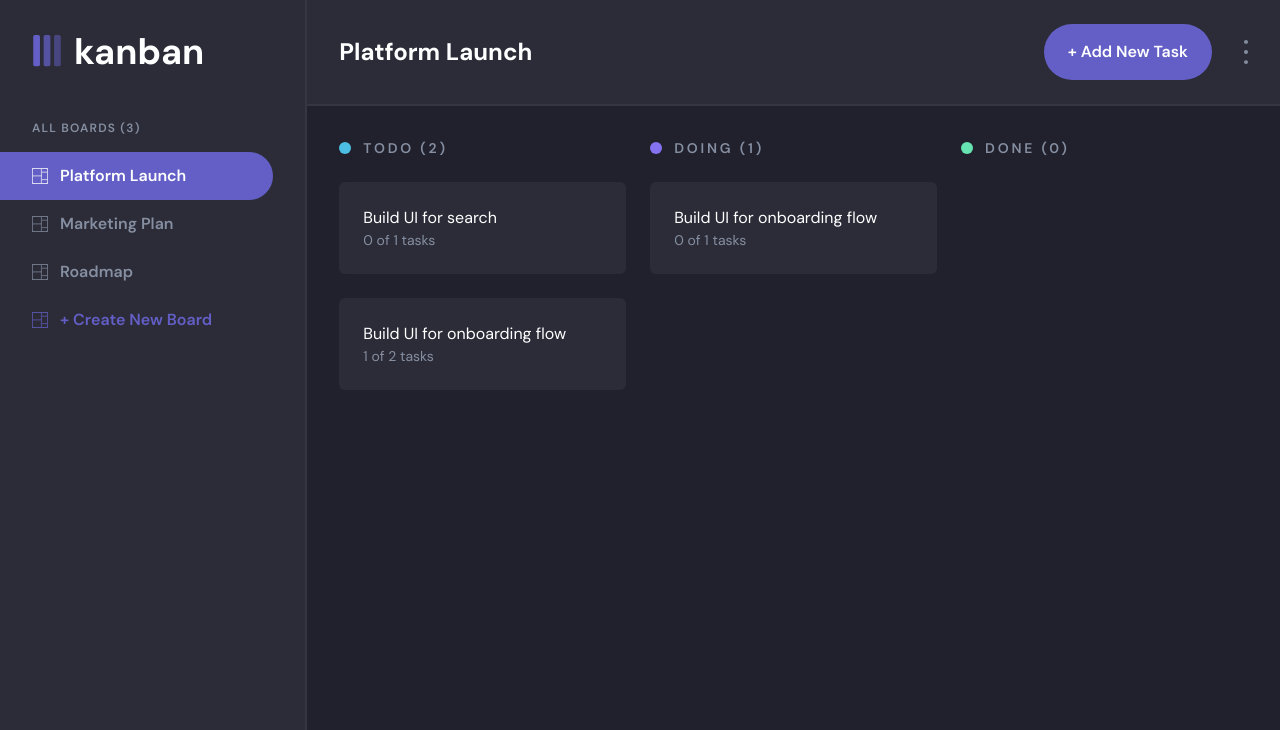
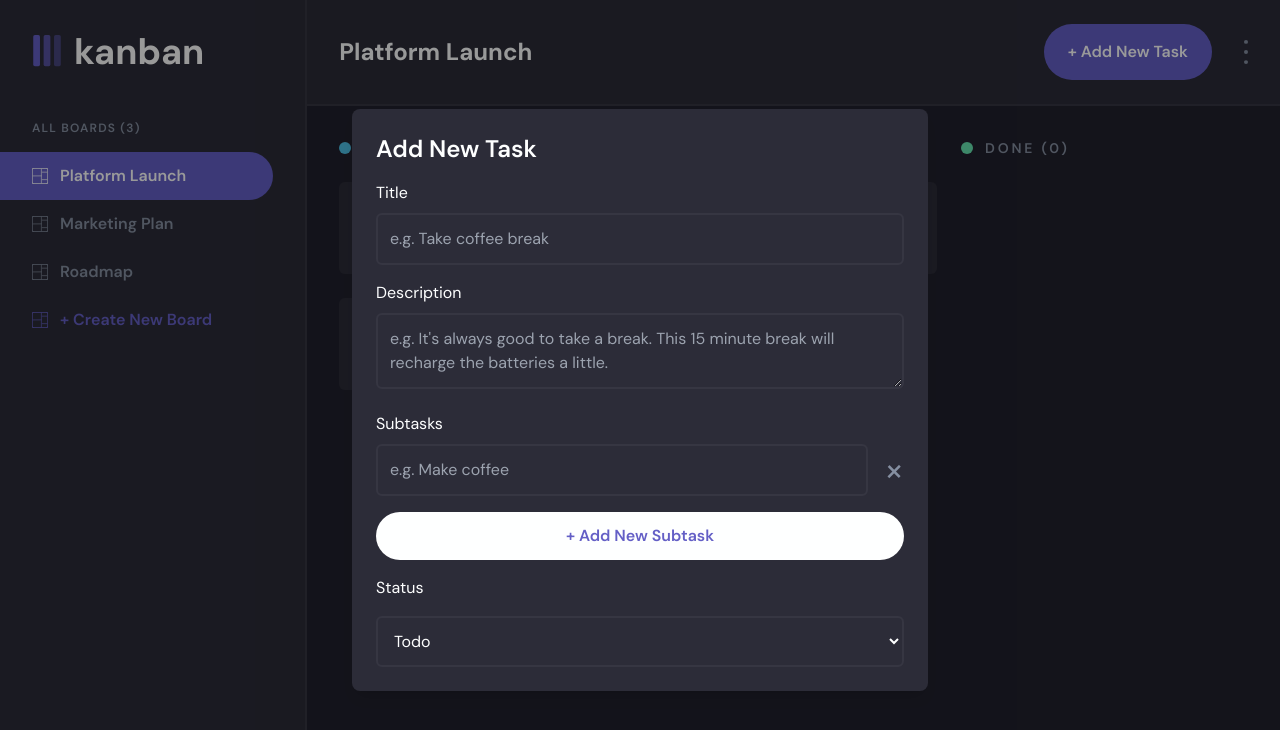
Before and after one commit to Mak2503/kanban-board, a Next.js app: page / in a window 1280 px wide. Both pictures are taken after a click on the button "+ Add New Task". Shown: the top 730 px of the page. Built offline with nearby package versions, Linux system fonts and the light colour scheme.

Commit message:
create add task modal

```diff
--- /dev/null
+++ b/src/components/AddTaskModal.tsx
@@ -0,0 +1,60 @@
+import React from "react";
+import Modal from "./Modal";
+
+type AddTaskModalProps = {
+  isOpen: boolean;
+  onClose: () => void;
+};
+
+const AddTaskModal = ({ isOpen, onClose }: AddTaskModalProps) => {
+  return (
+    <Modal isOpen={isOpen} onClose={onClose}>
+      <h2 className="text-2xl font-semibold mb-4">Add New Task</h2>
+      <div>
+        <label>Title</label>
+        <input
+          type="text"
+          placeholder="e.g. Take coffee break"
+          className="w-full mt-2 p-3 rounded-md bg-secondaryBg border-2 border-[#363642] text-primaryText focus:ring-0 focus:outline-none"
+        />
+      </div>
+      <div className="mt-4">
+        <label>Description</label>
+        <textarea
+          placeholder="e.g. It's always good to take a break. This 15 minute break will recharge the batteries a little."
+          className="w-full mt-2 p-3 rounded-md bg-secondaryBg border-2 border-[#363642] text-primaryText focus:ring-0 focus:outline-none"
+        />
+      </div>
+      <div className="mt-4">
+        <label>Subtasks</label>
+        <div className="w-full mt-2 flex items-center">
+          <input
+            type="text"
+            placeholder="e.g. Make coffee"
+            className="w-full p-3 rounded-md bg-secondaryBg border-2 border-[#363642] text-primaryText focus:ring-0 focus:outline-none"
+          />
+          <button className="ml-4 text-4xl text-secondaryText font-normal">
+            &times;
+          </button>
+        </div>
+        <button className="w-full mt-4 p-3 rounded-full bg-primaryText text-primary font-semibold focus:ring-0 focus:outline-none">
+          + Add New Subtask
+        </button>
+      </div>
+      <div className="mt-4">
+        <label>Status</label>
+        {/* TODO: Add custom dropdown */}
+        <select
+          className="w-full mt-4 p-3 rounded-md bg-secondaryBg border-2 border-[#363642] text-primaryText focus:ring-0 focus:outline-none"
+          value={"todo"}
+        >
+          <option value="todo">Todo</option>
+          <option value="in-progress">In Progress</option>
+          <option value="done">Done</option>
+        </select>
+      </div>
+    </Modal>
+  );
+};
+
+export default AddTaskModal;
--- a/src/components/Header.tsx
+++ b/src/components/Header.tsx
@@ -1,13 +1,24 @@
 "use client";
 
 import Image from "next/image";
+import { useState } from "react";
+import AddTaskModal from "./AddTaskModal";
 
 const Header = ({ board }: { board: string }) => {
+  const [isModalOpen, setIsModalOpen] = useState(false);
+
+  const openModal = () => setIsModalOpen(true);
+  const closeModal = () => setIsModalOpen(false);
+
   return (
+    <>
       <div className="px-8 py-6 bg-secondaryBg border-b-2 border-b-[#363642] flex items-center justify-between">
         <h1 className="text-2xl text-primaryText font-bold">{board}</h1>
         <div className="flex items-center">
-        <button className="px-6 py-4 bg-primary text-primaryText rounded-full font-semibold mr-8">
+          <button
+            className="px-6 py-4 bg-primary text-primaryText rounded-full font-semibold mr-8"
+            onClick={openModal}
+          >
             + Add New Task
           </button>
           <div>
@@ -15,6 +26,8 @@ const Header = ({ board }: { board: string }) => {
           </div>
         </div>
       </div>
+      <AddTaskModal isOpen={isModalOpen} onClose={closeModal} />
+    </>
   );
 };
 
--- a/src/components/Modal.tsx
+++ b/src/components/Modal.tsx
@@ -3,7 +3,7 @@
 import { Task } from "@/types";
 
 type ModalProps = {
-  isOpen: Task;
+  isOpen: boolean;
   onClose: () => void;
   children: React.ReactNode;
 };
--- a/src/components/TaskModal.tsx
+++ b/src/components/TaskModal.tsx
@@ -9,7 +9,7 @@ type TaskModalProps = {
 
 const TaskModal = ({ task, onClose }: TaskModalProps) => {
   return (
-    <Modal isOpen={task} onClose={onClose}>
+    <Modal isOpen={task !== null} onClose={onClose}>
       <h2 className="text-2xl font-semibold mb-4">{task.title}</h2>
       <p className="text-secondaryText mb-4">{task.description}</p>
       <div>
```
Lines whose indentation alone changed are shown as unchanged.
